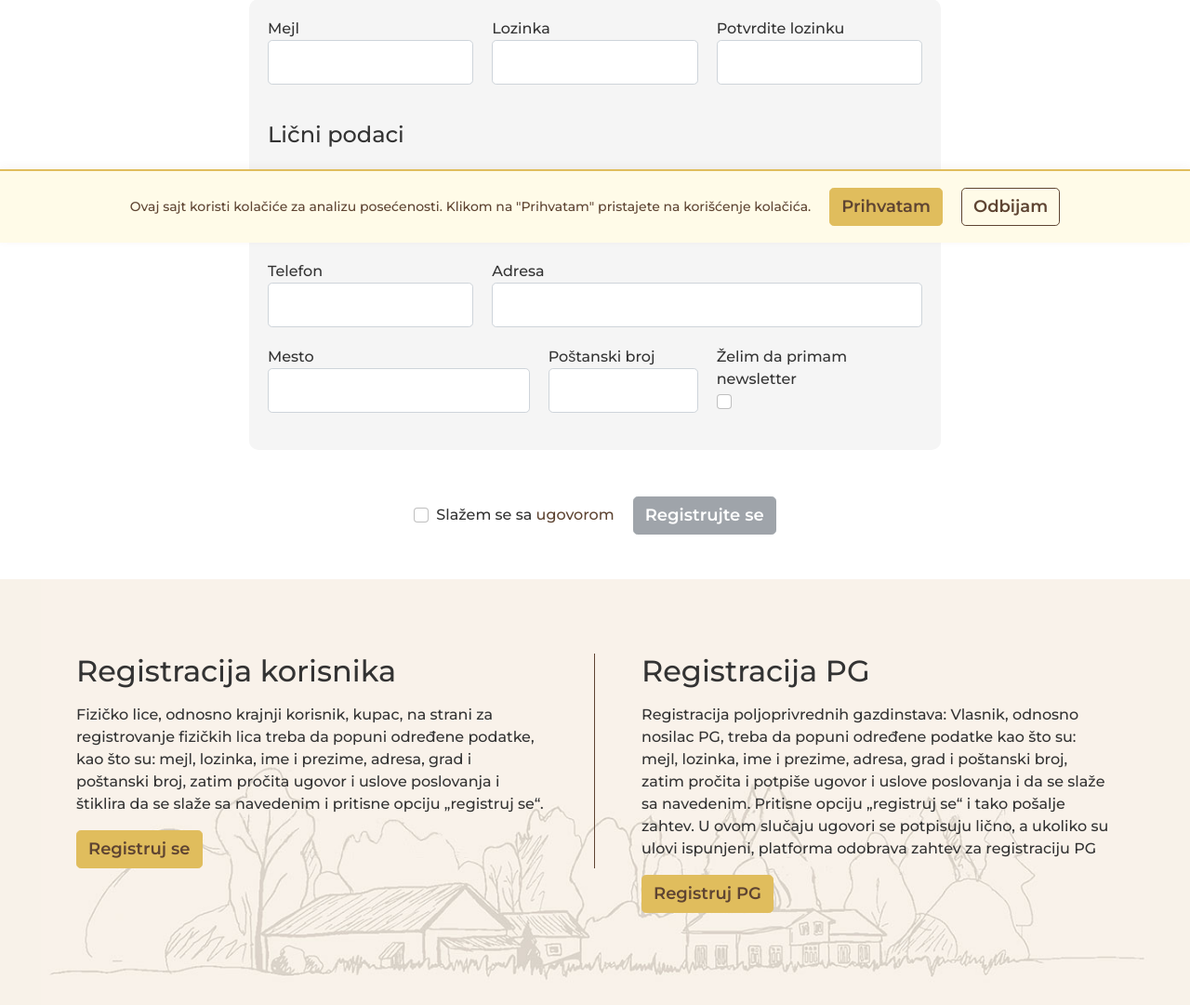
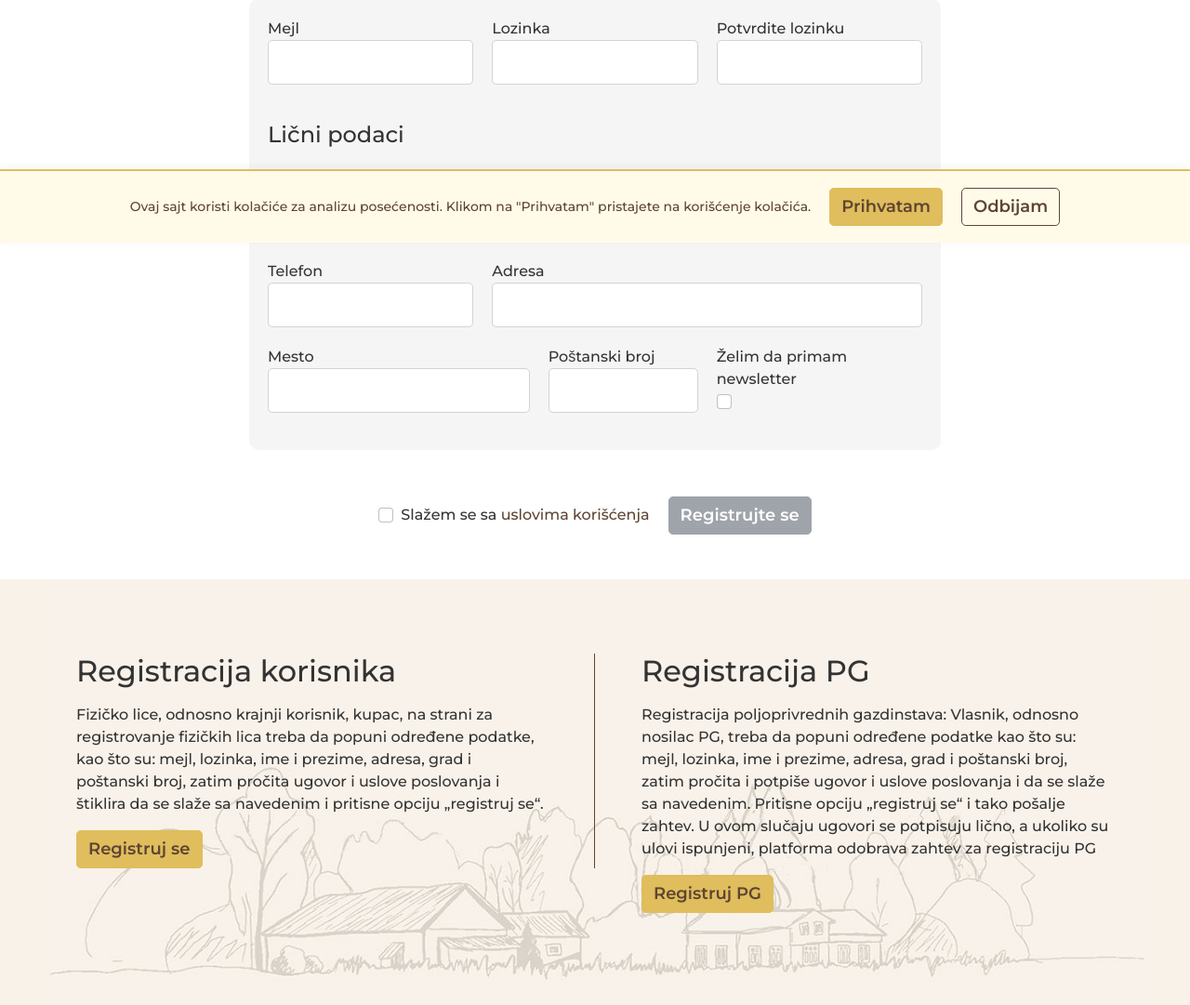
Before and after one commit to miiihaaas/MojeStado, a Flask app: page /register_user in a window 1280 px wide. Shown: the part 539-1620 px from the top of the page at 93% size. Run offline with Flask 3, Linux system fonts and the light colour scheme; parts of the project's set-up code (start-up, migrations or seed data) failed here and were passed over; some libraries are stand-ins or nearby versions.

Commit message:
uslovi korišćenja, poziv na broj za 110

```diff
--- a/mojestado/templates/users/register_user.html
+++ b/mojestado/templates/users/register_user.html
@@ -76,7 +76,7 @@
                     <div class="col-md-12 plr-10 d-d-flex formsubmit">
                         <div class="form-check">
                             <input class="form-check-input" type="checkbox" id="agreement" name="agreement">
-                            <label class="form-check-label" for="agreement">Slažem se sa <a href="{{ url_for('main.terms_and_conditions') }}" target="_blank">ugovorom</a></label>
+                            <label class="form-check-label" for="agreement">Slažem se sa <a href="{{ url_for('main.terms_and_conditions') }}" target="_blank">uslovima korišćenja</a></label>
                         </div>
                         <div>
                             {{ form.submit(class="btn btn-secondary", id="submit", disabled="disabled") }}
--- a/mojestado/transactions/functions.py
+++ b/mojestado/transactions/functions.py
@@ -1545,7 +1545,7 @@ def send_payment_order_insert(merchant_order_id, merchant_order_amount, payment_
                 "beneficiaryName": f"{farmer.name} {farmer.surname}",
                 "beneficiaryAddress": farmer.address if hasattr(farmer, 'address') and farmer.address else "Nepoznata adresa",
                 "beneficiaryCity": farmer.city if hasattr(farmer, 'city') and farmer.city else "Nepoznat grad",
-                "beneficiaryReference": None if payment_type == 'kartica' else f'K12345-{user.id:05d}-{item_id:07d}',
+                "beneficiaryReference": None if payment_type == 'kartica' else f'2199386714{item_id:09d}',
                 "amountTrans": round(item_price, 2), #? isto i za dostavu i za stavku
                 "senderFeeAmount": round((round(item_price, 2) - round(farmer_amount, 2)), 2) if farm.id != 0 else round(0, 2), #? ako je farm.id=0 onda je dostava i fee je 0 --- #! Provizija (platforma + payspot)
                 "beneficiaryAmount": round(farmer_amount, 2) if farm.id != 0 else round(item_price, 2), #? ako je farm.id=0 onda je dostava i beneficiaryAmount je isti kao amountTrans
```
